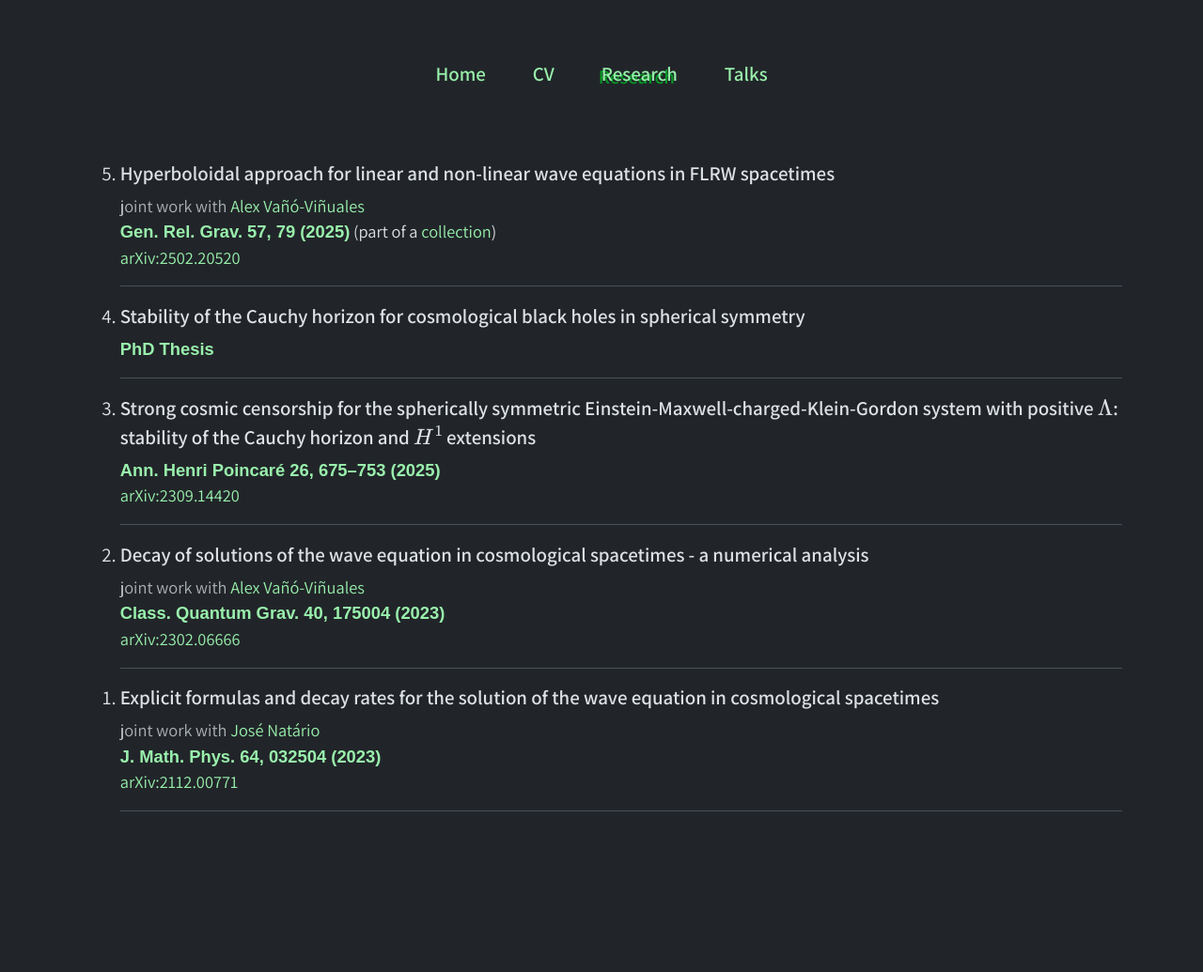
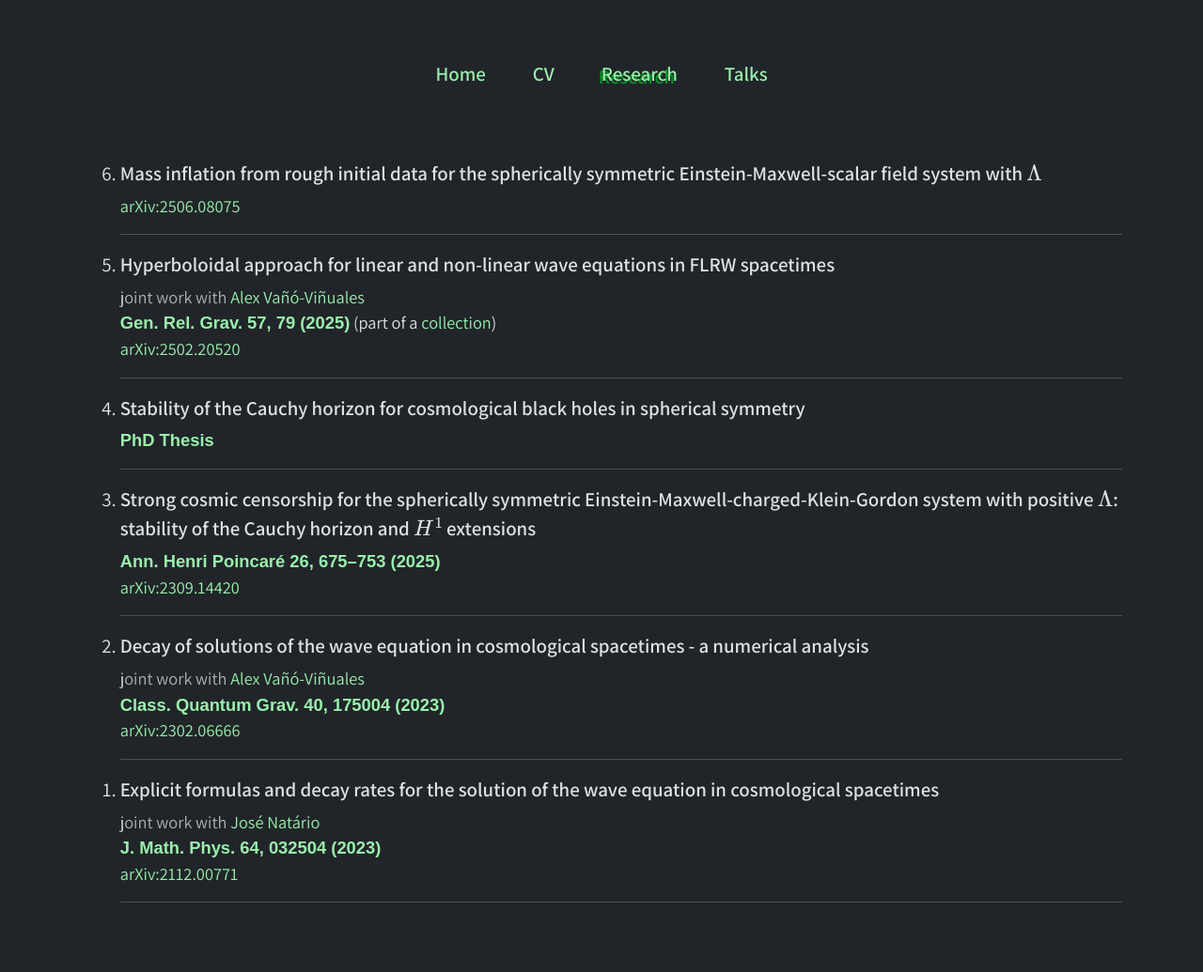
Before and after one commit to flavio-rossetti/flavio-rossetti.github.io, a Jekyll site: the page built from research.html, in a window 1280 px wide. Shown: the whole page at 94% size. Built offline with Jekyll 4.4.1, drawn with Linux system fonts in a browser that asks for light colours; nearby versions of some CDN libraries; some web fonts are replaced; formulas are drawn with MathJax 3; before the commit the page ends 937 px from its top, so only the background shows below that.

Commit message:
Paper upload June 2025

```diff
--- a/research.html
+++ b/research.html
@@ -15,6 +15,14 @@ description: Flavio Rossetti is a postdoctoral research fellow at GSSI, in L'Aqu
 <main>
 
   <ol class="ollist" reversed style="margin-top: 2%; font-size: min(5vw, 1em);">
+    <li class="border-bottom li-padding">
+      <div class="fontweight600">Mass inflation from rough initial data for the spherically symmetric Einstein-Maxwell-scalar field system with \( \Lambda \)</div>
+      <div  class="small">
+        <a target="_blank" class="main_color text-decoration-none rounded" href="/mass_inflation_rough.pdf">
+        <span>arXiv:2506.08075</span>
+      </a>
+    </div>
+    </li>
     <li class="border-bottom li-padding">
       <div class="fontweight600">Hyperboloidal approach for linear and non-linear wave equations in FLRW spacetimes</div>
       <div  class="small"><span class="text-muted">joint work with</span> <a target="_blank" href="https://centra.tecnico.ulisboa.pt/team/?id=5432"><span>Alex</span> <span>Vañó-Viñuales</span></a></div>
```
Also changed, not shown: 1 other file.
